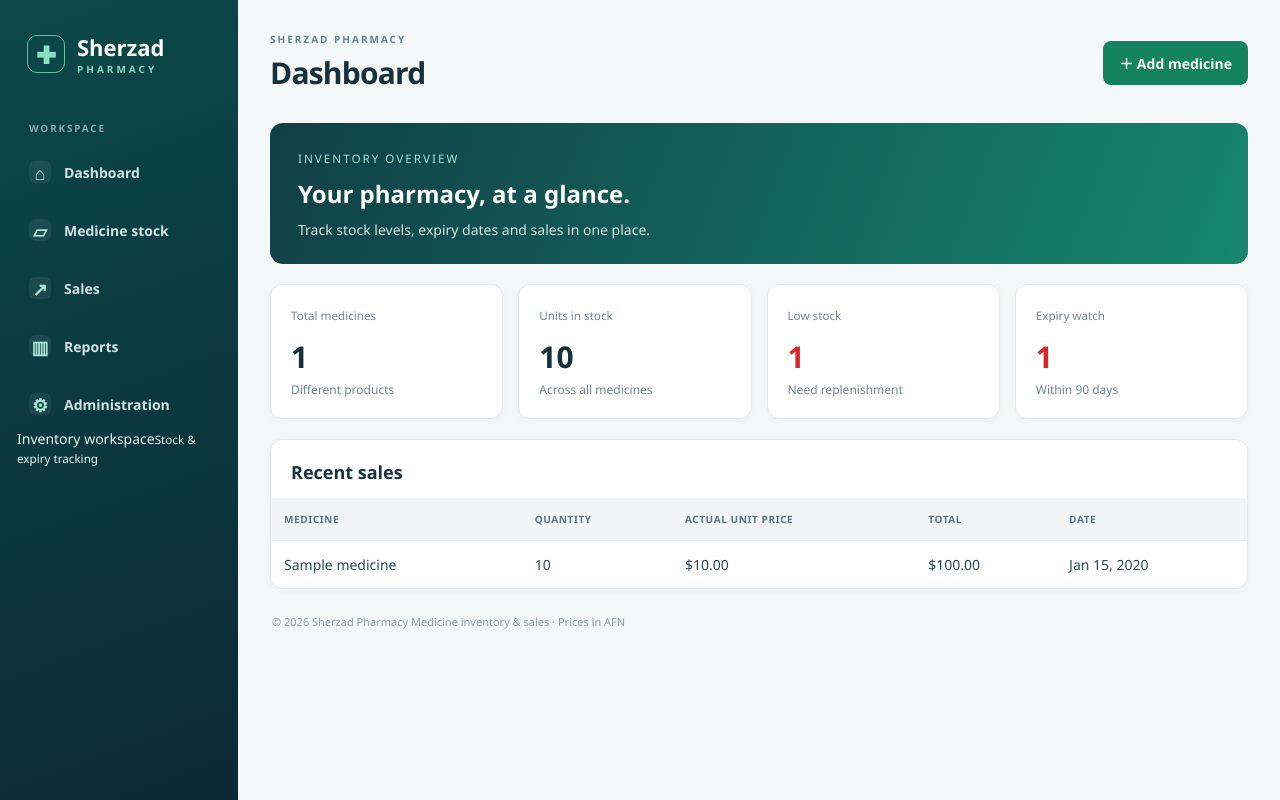
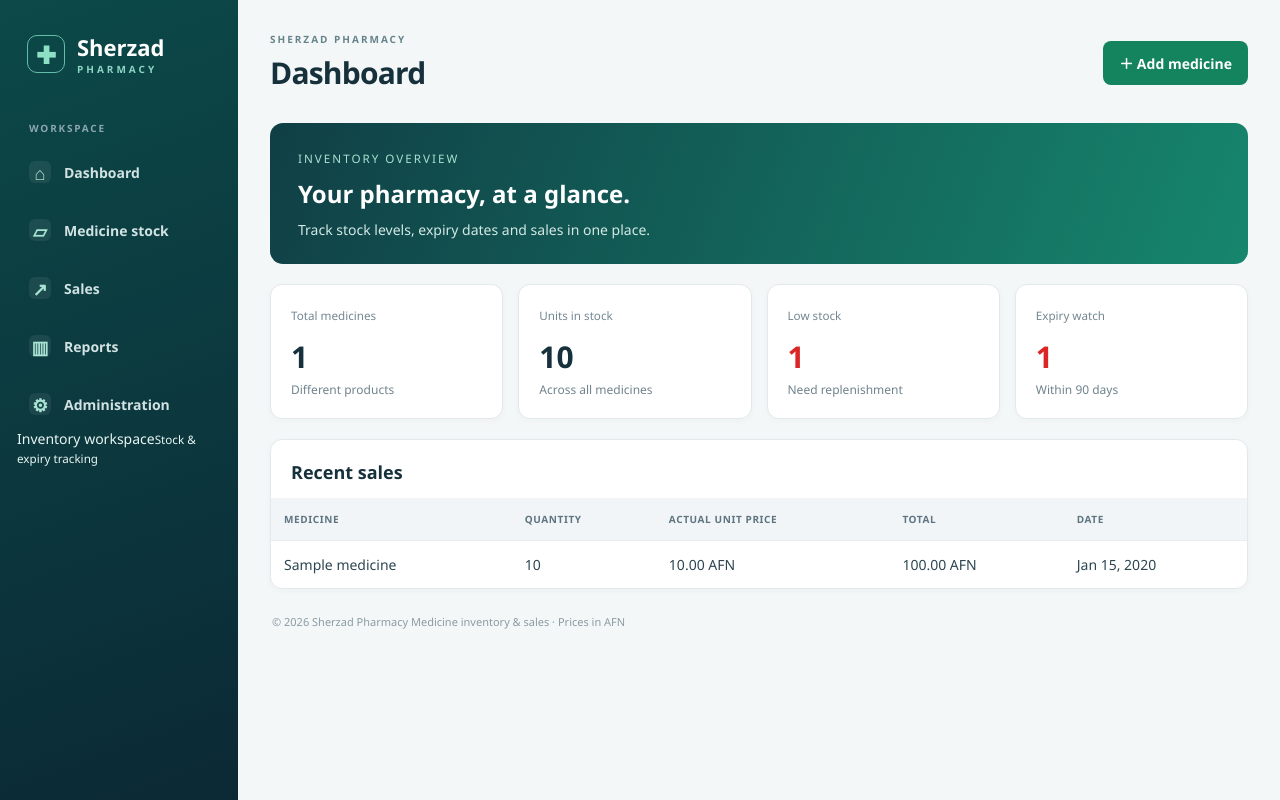
Before and after one commit to nazir19980501/medstock, a Django app: page / in a window 1280 px wide. Run offline with Django 5.2, Linux system fonts and the light colour scheme; tables that the repository leaves empty hold one stand-in row (values such as "Sample post").

Commit message:
Use AFN labels on dashboard sales

```diff
--- a/main/templates/main/dashboard.html
+++ b/main/templates/main/dashboard.html
@@ -1 +1 @@
-{% extends 'main/base.html' %}{% block page_title %}Dashboard{% endblock %}{% block content %}<section class='hero'><small>INVENTORY OVERVIEW</small><h2>Your pharmacy, at a glance.</h2><p>Track stock levels, expiry dates and sales in one place.</p></section><section class='stats'><article><small>Total medicines</small><strong>{{ medicine_count }}</strong><p>Different products</p></article><article><small>Units in stock</small><strong>{{ stock_units }}</strong><p>Across all medicines</p></article><article><small>Low stock</small><strong class='{% if low_stock_count %}red{% endif %}'>{{ low_stock_count }}</strong><p>Need replenishment</p></article><article><small>Expiry watch</small><strong class='{% if expiring_count %}red{% endif %}'>{{ expiring_count }}</strong><p>Within 90 days</p></article></section><section class='panel'><h2>Recent sales</h2>{% if recent_sales %}<div class='scroll'><table><tr><th>Medicine</th><th>Quantity</th><th>Actual unit price</th><th>Total</th><th>Date</th></tr>{% for sale in recent_sales %}<tr><td>{{ sale.medicine.name }}</td><td>{{ sale.quantity }}</td><td>${{ sale.sold_price|floatformat:2 }}</td><td>${{ sale.total_revenue|floatformat:2 }}</td><td>{{ sale.sold_at|date:'M j, Y' }}</td></tr>{% endfor %}</table></div>{% else %}<p>No sales recorded yet. <a href='{% url "main:sale_create" %}'>Record a sale</a>.</p>{% endif %}</section>{% endblock %}
+{% extends 'main/base.html' %}{% block page_title %}Dashboard{% endblock %}{% block content %}<section class='hero'><small>INVENTORY OVERVIEW</small><h2>Your pharmacy, at a glance.</h2><p>Track stock levels, expiry dates and sales in one place.</p></section><section class='stats'><article><small>Total medicines</small><strong>{{ medicine_count }}</strong><p>Different products</p></article><article><small>Units in stock</small><strong>{{ stock_units }}</strong><p>Across all medicines</p></article><article><small>Low stock</small><strong class='{% if low_stock_count %}red{% endif %}'>{{ low_stock_count }}</strong><p>Need replenishment</p></article><article><small>Expiry watch</small><strong class='{% if expiring_count %}red{% endif %}'>{{ expiring_count }}</strong><p>Within 90 days</p></article></section><section class='panel'><h2>Recent sales</h2>{% if recent_sales %}<div class='scroll'><table><tr><th>Medicine</th><th>Quantity</th><th>Actual unit price</th><th>Total</th><th>Date</th></tr>{% for sale in recent_sales %}<tr><td>{{ sale.medicine.name }}</td><td>{{ sale.quantity }}</td><td>{{ sale.sold_price|floatformat:2 }} AFN</td><td>{{ sale.total_revenue|floatformat:2 }} AFN</td><td>{{ sale.sold_at|date:'M j, Y' }}</td></tr>{% endfor %}</table></div>{% else %}<p>No sales recorded yet. <a href='{% url "main:sale_create" %}'>Record a sale</a>.</p>{% endif %}</section>{% endblock %}
```
